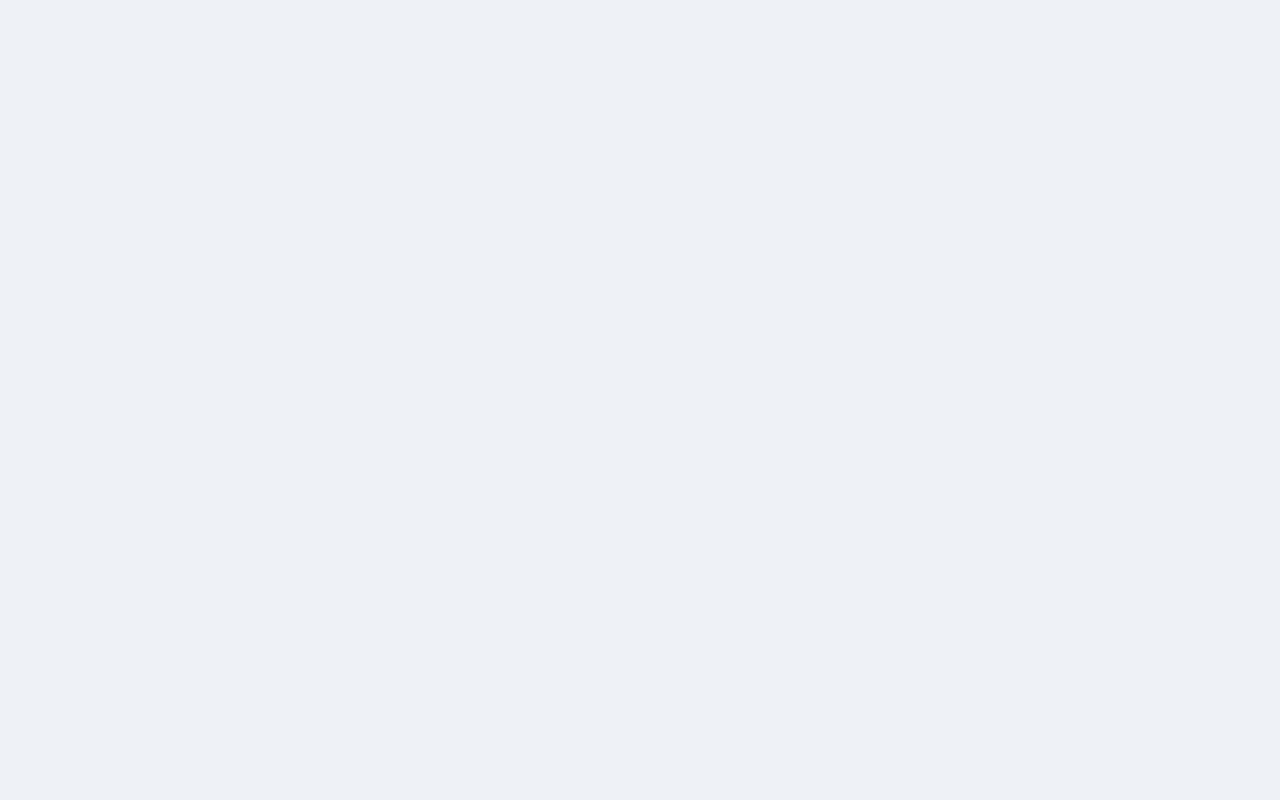
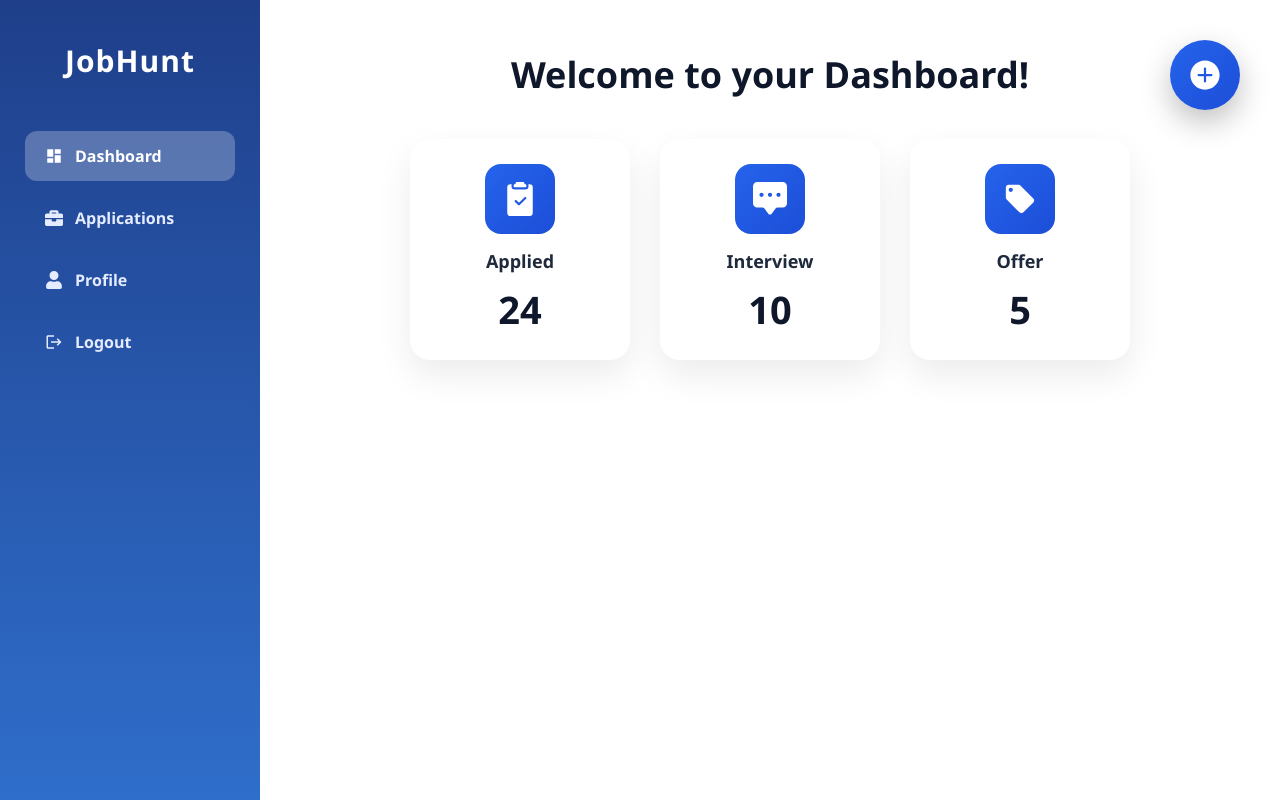
Before and after one commit to HalidMY/JobHunt-Smart-Job-Application-Tracker, a React (Create React App) app: page /dashboard in a window 1280 px wide. Built offline with nearby package versions, Linux system fonts and the light colour scheme.

Commit message:
created sidebar and dashboard component and added css

```diff
--- a/package.json
+++ b/package.json
@@ -9,6 +9,7 @@
     "@testing-library/user-event": "^13.5.0",
     "react": "^19.2.0",
     "react-dom": "^19.2.0",
+    "react-icons": "^5.5.0",
     "react-router-dom": "^7.9.6",
     "react-scripts": "5.0.1",
     "web-vitals": "^2.1.4"
--- /dev/null
+++ b/src/components/dashboard/DashboardBody.jsx
@@ -0,0 +1,50 @@
+import '../../style/global.css';
+import { IoIosAddCircle } from "react-icons/io";
+import { BsFillChatSquareDotsFill } from "react-icons/bs";
+import { MdLocalOffer } from "react-icons/md";
+import { BsFillClipboard2CheckFill } from "react-icons/bs";
+import { Link } from 'react-router-dom';
+
+export default function DashboardBody() {
+
+    return (
+        <main className="dashboard-body">
+            <h1>Welcome to your Dashboard!</h1>
+            <Link to="/applications/new" className="floating-add-btn">
+                <IoIosAddCircle />
+            </Link>
+
+            <div className="card-body">
+                <div className="card">
+                    <div className="icon-wrapper">
+                        <BsFillClipboard2CheckFill />
+                    </div>
+                    <div className="card-info">
+                        <h3>Applied</h3>
+                        <span>24</span>
+                    </div>
+                </div>
+
+                <div className="card">
+                    <div className="icon-wrapper">
+                        <BsFillChatSquareDotsFill />
+                    </div>
+                    <div className="card-info">
+                        <h3>Interview</h3>
+                        <span>10</span>
+                    </div>
+                </div>
+
+                <div className="card">
+                    <div className="icon-wrapper">
+                        <MdLocalOffer />
+                    </div>
+                    <div className="card-info">
+                        <h3>Offer</h3>
+                        <span>5</span>
+                    </div>
+                </div>
+            </div>
+        </main>
+    );
+}
--- /dev/null
+++ b/src/components/dashboard/Sidebar.jsx
@@ -0,0 +1,30 @@
+import '../../style/global.css';
+import { Link } from 'react-router-dom';
+import { MdDashboard, MdLogout } from "react-icons/md";
+import { FaBriefcase, FaUser } from "react-icons/fa";
+
+export default function Sidebar() {
+    return (
+        <aside className="dashboard-sidebar">
+            <div className="sidebar-logo">JobHunt</div>
+            <nav className="sidebar-nav">
+                <Link to="/dashboard" className="active">
+                    <MdDashboard className="nav-icon" />
+                    Dashboard
+                </Link>
+                <Link to="/applications">
+                    <FaBriefcase className="nav-icon" />
+                    Applications
+                </Link>
+                <Link to="/profile">
+                    <FaUser className="nav-icon" />
+                    Profile
+                </Link>
+                <Link to="/logout">
+                    <MdLogout className="nav-icon" />
+                    Logout
+                </Link>
+            </nav>
+        </aside>
+    );
+}
--- a/src/pages/Dashboard.jsx
+++ b/src/pages/Dashboard.jsx
@@ -1,6 +1,14 @@
-import { useState } from "react";
+//import { useState } from "react";
 import '../style/global.css';
+import Sidebar from '../components/dashboard/Sidebar.jsx';
+import DashboardBody from '../components/dashboard/DashboardBody.jsx';
 
 export default function Dashboard() {
 
+    return (
+        <div className="dashboard-page">
+            <Sidebar />
+            <DashboardBody />
+        </div>
+    );
 }
--- a/src/style/global.css
+++ b/src/style/global.css
@@ -121,6 +121,60 @@ body {
 
 .nav-actions a:hover {
   text-decoration: underline;
+}
+
+/* =========================
+   SIDEBAR
+========================= */
+
+.dashboard-sidebar {
+  width: 260px;
+  background: linear-gradient(180deg, #1f3f8a, #2f6ecb);
+  color: white;
+  min-height: 100vh;
+  padding: 40px 25px;
+  box-shadow: 4px 0 20px rgba(0, 0, 0, 0.15);
+}
+
+.sidebar-logo {
+  font-size: 30px;
+  font-weight: 700;
+  text-align: center;
+  margin-bottom: 50px;
+  letter-spacing: 1px;
+}
+
+.sidebar-nav {
+  display: flex;
+  flex-direction: column;
+  gap: 12px;
+}
+
+.sidebar-nav a {
+  display: flex;
+  align-items: center;
+  gap: 12px;
+  color: #e6ecff;
+  text-decoration: none;
+  padding: 14px 20px;
+  border-radius: 12px;
+  font-weight: 600;
+  transition: 0.25s ease;
+}
+
+.nav-icon {
+  font-size: 18px;
+}
+
+/* Hover */
+.sidebar-nav a:hover {
+  background: rgba(255, 255, 255, 0.15);
+}
+
+/* Active */
+.sidebar-nav a.active {
+  background: rgba(255, 255, 255, 0.25);
+  color: white;
 }
 
 
@@ -251,6 +305,112 @@ body {
   color: #166534;
 }
 
+/* =========================
+   DASHBOARD PAGE
+========================= */
+
+.dashboard-page {
+  display: flex;
+  min-height: 100vh;
+  background: #eef2f7;
+}
+
+.dashboard-body {
+  flex: 1;
+  padding: 50px 60px;
+  background: #ffffff;
+  position: relative;
+}
+
+.dashboard-body h1 {
+  font-size: 36px;
+  font-weight: 700;
+  color: #0f172a;
+  margin-bottom: 10px;
+  text-align: center;
+}
+
+.dashboard-body p {
+  color: #475569;
+  font-size: 16px;
+  margin-bottom: 40px;
+}
+
+.floating-add-btn {
+  position: absolute;
+  top: 40px;
+  right: 40px;
+  width: 70px;
+  height: 70px;
+  background: linear-gradient(135deg, #2563eb, #1d4ed8);
+  border-radius: 50%;
+  display: flex;
+  align-items: center;
+  justify-content: center;
+  text-decoration: none;
+  box-shadow: 0 12px 30px rgba(0, 0, 0, 0.25);
+  transition: 0.3s ease;
+}
+
+.floating-add-btn svg {
+  font-size: 36px;
+  color: white;
+}
+
+.floating-add-btn:hover {
+  transform: scale(1.05) rotate(8deg);
+}
+
+.card {
+  background: #ffffff;
+  border-radius: 20px;
+  padding: 25px 30px;
+  width: 220px;
+  text-align: center;
+  box-shadow: 0 15px 35px rgba(0, 0, 0, 0.08);
+  transition: 0.3s ease;
+}
+
+.card-body {
+  display: flex;
+  justify-content: center;
+  gap: 30px;
+  margin-top: 40px;
+}
+
+.card:hover {
+  transform: translateY(-5px);
+}
+
+.icon-wrapper {
+  width: 70px;
+  height: 70px;
+  margin: 0 auto 15px;
+  border-radius: 16px;
+  background: linear-gradient(135deg, #2563eb, #1d4ed8);
+  display: flex;
+  align-items: center;
+  justify-content: center;
+}
+
+.icon-wrapper svg {
+  font-size: 34px;
+  color: white;
+}
+
+/* Text */
+.card-info h3 {
+  font-size: 18px;
+  font-weight: 600;
+  color: #1e293b;
+  margin-bottom: 10px;
+}
+
+.card-info span {
+  font-size: 38px;
+  font-weight: 800;
+  color: #0f172a;
+}
 
 /* =========================
    MOBILE RESPONSIVE
```
Also changed, not shown: 1 other file (tests, documents, lock files or other folders).
